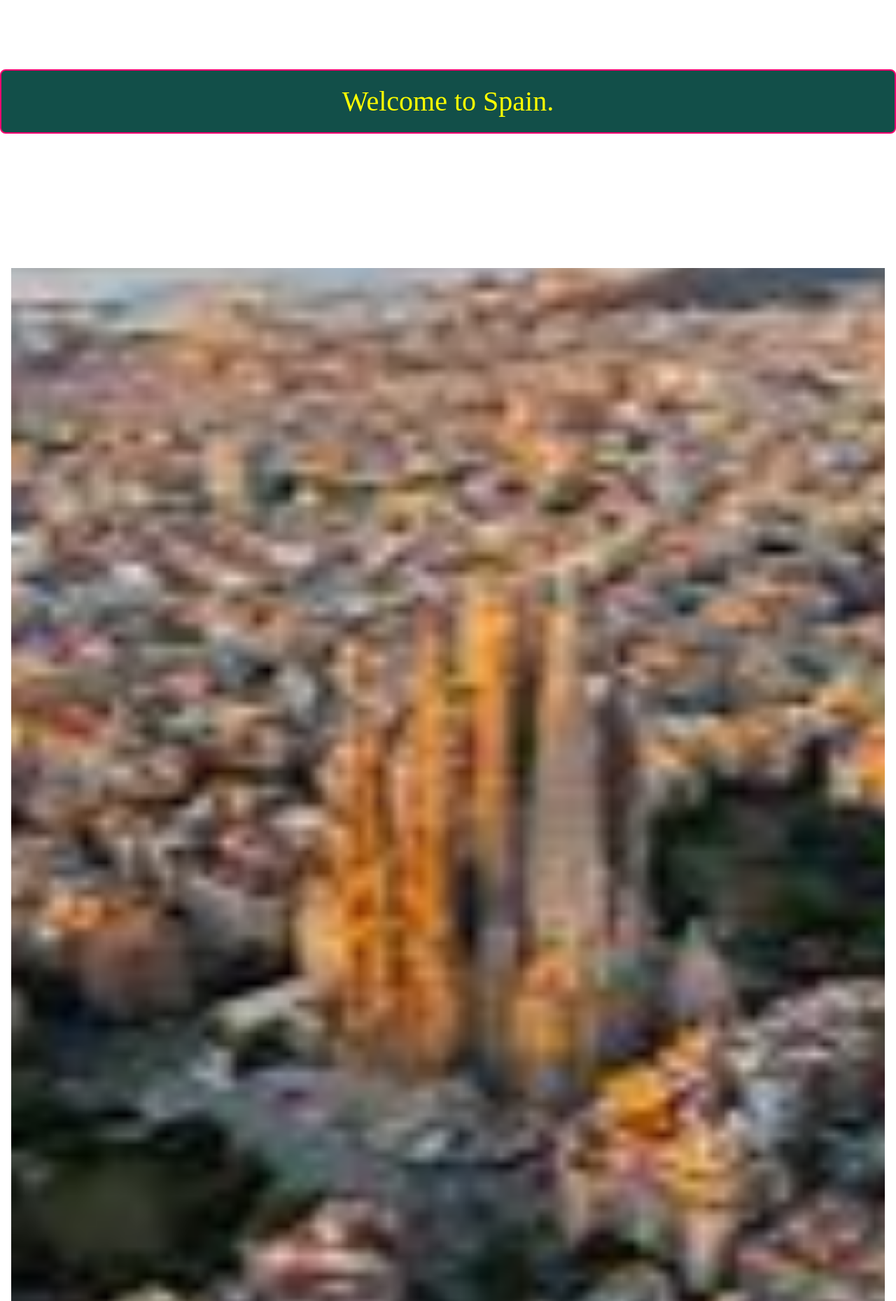
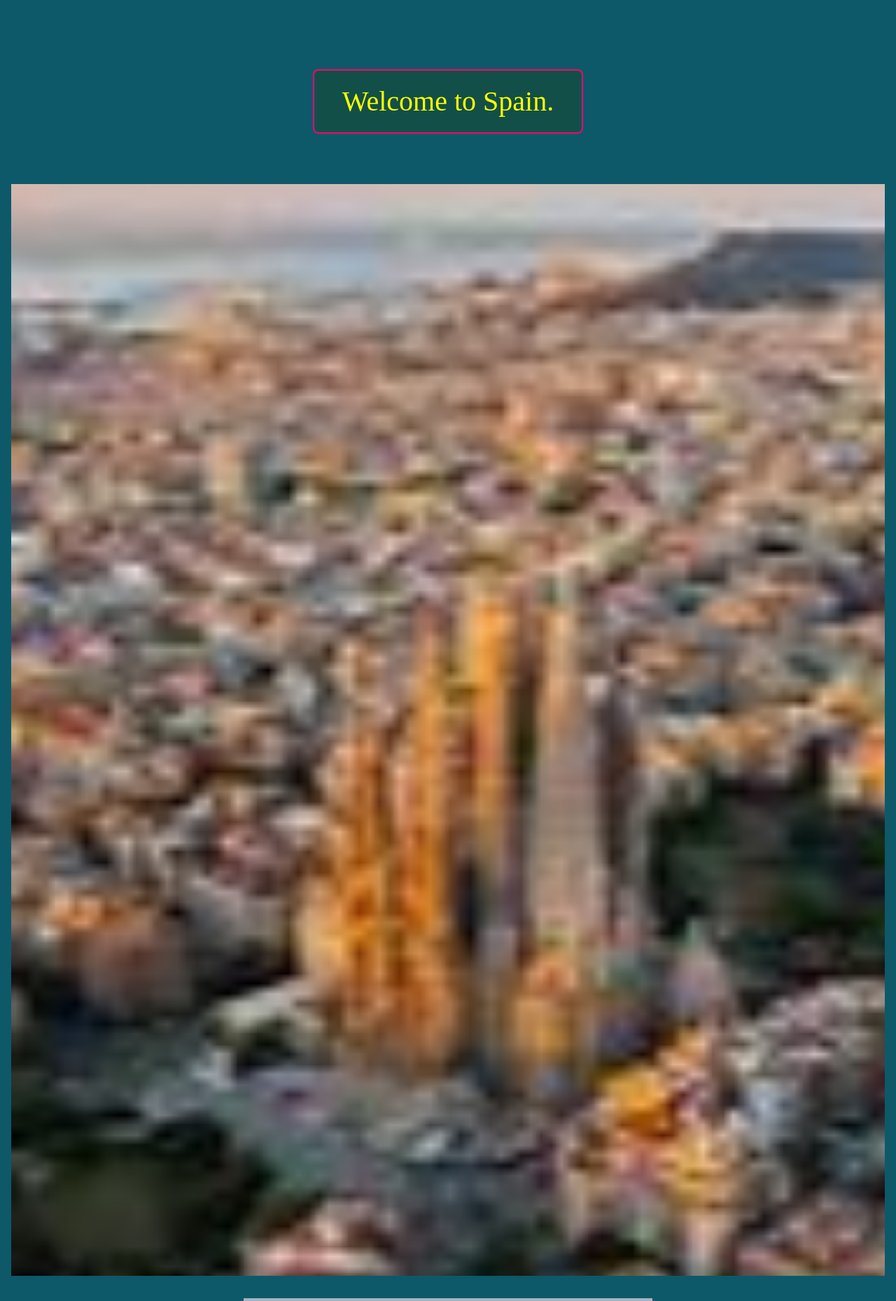
Before and after one commit to Richard-L4/Espana, a Django app: page / in a window 1280 px wide. Shown: the part 61-1920 px from the top of the page at 70% size. Run offline with Django 5.2, Linux system fonts and the light colour scheme.

Commit message:
background styling work on all pages

```diff
--- a/espana_es/static/CSS/espana.css
+++ b/espana_es/static/CSS/espana.css
@@ -17,6 +17,8 @@ html, body {
 body.home-page {
   margin: 0;
   font-family: "Times New Roman", Times, serif;
+  color: black;
+  background-color: #0d5969; /* this is your “general background” */
 }
 
 /* General home image section */
@@ -26,7 +28,7 @@ body.home-page {
   background-size: cover;
   background-position: center;
   background-attachment: fixed;   /* creates parallax feel */
-  margin-bottom: 3rem;
+  margin-bottom: 0rem;
 }
 
 /* Specific images */
@@ -40,13 +42,13 @@ body.home-page {
 
 /* Text section */
 .home-text {
-  min-height: 90vh;
+  min-height: 60vh;
   display: flex;
   align-items: center;
   justify-content: center;
   text-align: center;
   padding: 2rem;
-  background-color: #4691b7;         /* optional */
+  background-color: #a2b7c1;         /* optional */
 }
 
 .home-text .text-container {
@@ -64,15 +66,20 @@ body.home-page {
 }
 
 
-
 /* ---------------------------
    Morph Background
 --------------------------- */
 .morph-page {
   position: relative;
-  overflow: hidden;
   min-height: 100vh;
+  display: flex;              /* THIS was missing */
+  flex-direction: column;     /* stack nav → main → footer */
 }
+
+.morph-page main {
+  flex: 1;                    /* pushes footer down */
+}
+
 
 .image-morph {
   position: fixed;
@@ -122,11 +129,12 @@ main {
 .color {
   color: yellow;                       /* text color */
   text-align: center;
-  margin: 4em auto;
+  margin: 4em auto 1em auto;
   padding: 0.5em 1em;                   /* subtle padding to keep size reasonable */
   border: 2px solid #f8046f;           /* blue border */
   border-radius: 8px;
   background: #124f49;
+  width: fit-content;   /* 👈 makes box hug text */
 }
 
 
@@ -950,7 +958,8 @@ footer {
 /* ===========================
    Misc Responsive
 =========================== */
-@media screen and (max-width: 740px) { h1.color { margin-top: 4rem; } }
+@media screen and (max-width: 740px) { h1.color { margin-top: 8rem; } }
 @media screen and (max-width: 375px) { h1.color { margin-top: 8rem; } }
+@media screen and (max-width: 275px) and (max-width: 375px) { h1.color { margin-top: 6rem; } }
 @media screen and (max-width: 320px) { body { padding-top: 3.5rem; } }
 @media screen and (max-height: 500px) { body { min-height: 100vh; } }
--- a/espana_es/templates/about.html
+++ b/espana_es/templates/about.html
@@ -17,6 +17,6 @@
 
 {% block content %}
 
- <h2 class="color">Welcome to the About page.</h1>
+ <h2 class="color">Welcome to the About page.</h2>
 
 {% endblock %}
--- a/espana_es/templates/cities.html
+++ b/espana_es/templates/cities.html
@@ -17,6 +17,6 @@
 
 {% block content %}
 
- <h2 class="color">Welcome to the Cities page.</h1>
+ <h2 class="color">Welcome to the Cities page.</h2>
 
 {% endblock %}
--- a/espana_es/templates/city-details.html
+++ b/espana_es/templates/city-details.html
@@ -17,6 +17,6 @@
 
 {% block content %}
 
- <h2 class="color">Welcome to the City Deails page.</h1>
+ <h2 class="color">Welcome to the City Deails page.</h2>
 
 {% endblock %}
--- a/espana_es/templates/confirm-logout.html
+++ b/espana_es/templates/confirm-logout.html
@@ -17,6 +17,6 @@
 
 {% block content %}
 
- <h2 class="color">Welcome to the Confirm Logout page.</h1>
+ <h2 class="color">Welcome to the Confirm Logout page.</h2>
 
 {% endblock %}
--- a/espana_es/templates/index.html
+++ b/espana_es/templates/index.html
@@ -6,12 +6,10 @@
 
 {% block content %}
 
-<!-- Text section -->
 <section class="home-image image-1"></section>
 
 <section class="home-text">
     <div class="text-container">
-        <h1>Welcome to Spain!</h1>
         <p>Discover the magic, culture, and beauty of Spain in every corner.</p>
     </div>
 </section>
--- a/espana_es/templates/login.html
+++ b/espana_es/templates/login.html
@@ -18,6 +18,6 @@
 {% block content %}
 
 
- <h2 class="color">Welcome to the Login page.</h1>
+ <h2 class="color">Welcome to the Login page.</h2>
 
 {% endblock %}
--- a/espana_es/templates/logout.html
+++ b/espana_es/templates/logout.html
@@ -18,6 +18,6 @@
 {% block content %}
 
 
- <h2 class="color">Welcome to the Logout page.</h1>
+ <h2 class="color">Welcome to the Logout page.</h2>
 
 {% endblock %}
--- a/espana_es/templates/register.html
+++ b/espana_es/templates/register.html
@@ -18,6 +18,6 @@
 {% block content %}
 
 
- <h2 class="color">Welcome to the Register page.</h1>
+ <h2 class="color">Welcome to the Register page.</h2>
 
 {% endblock %}
```
